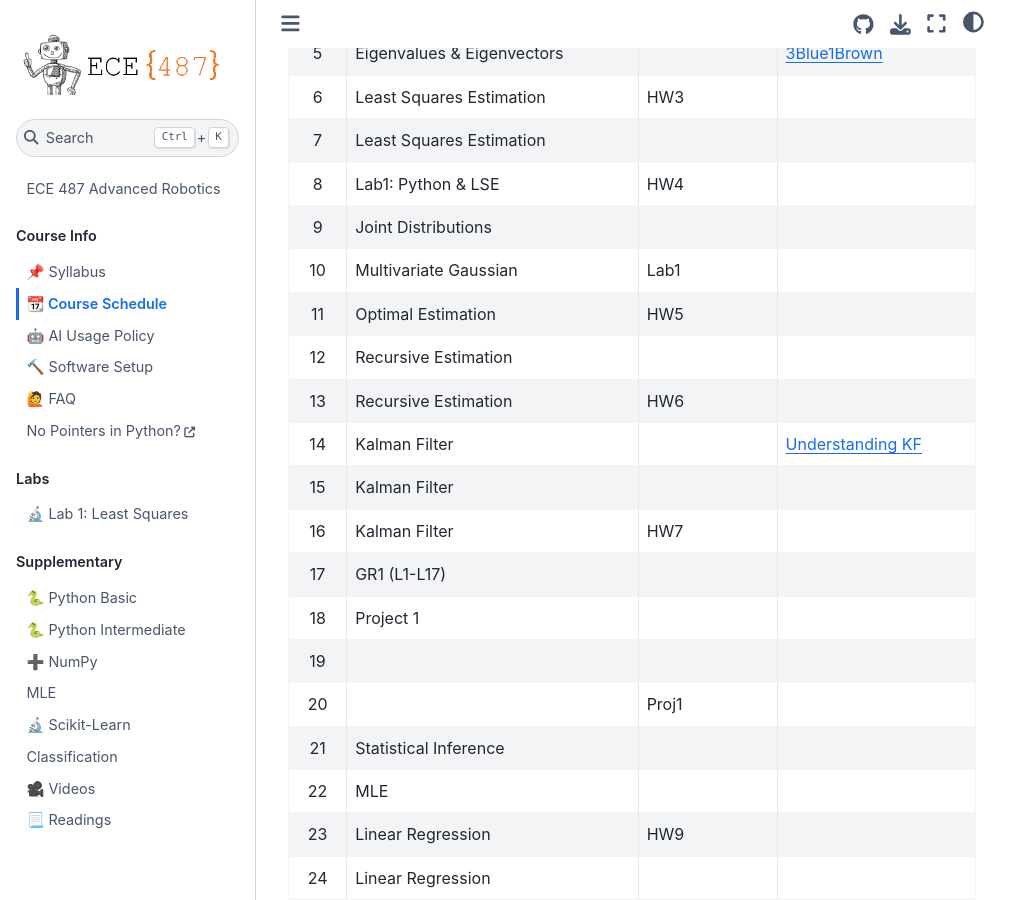
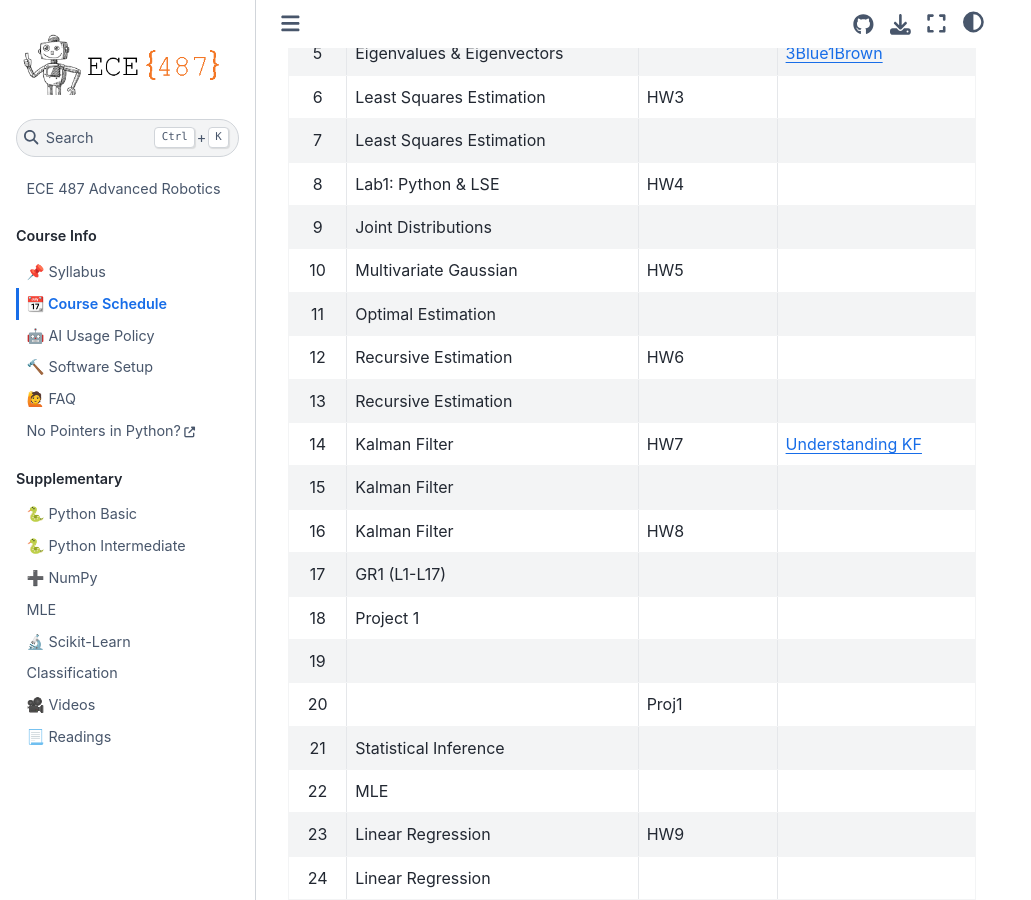
Before and after one commit to stanbaek/ece487, a Jupyter Book: the page built from docs/schedule.md, in a window 1280 px wide and 900 px high, scrolled down 632 px. Shown: the whole window, without its empty margins (0-1031 px from the left). Built offline with Jupyter Book 1.0.4 settings and Sphinx 7.4.7 and the Sphinx Book theme 1.1.4, drawn with Linux system fonts in a browser that asks for light colours.

Commit message:
Updated schedule

```diff
--- a/docs/_toc.yml
+++ b/docs/_toc.yml
@@ -14,10 +14,6 @@ parts:
   - url: https://stanbaek.github.io/NoPointer.html
     title: No Pointers in Python?
 
-- caption: Labs
-  chapters:
-  - glob: Lab*
-
 - caption: Supplementary
   chapters:
   - file: PythonBasic.md
--- a/docs/schedule.md
+++ b/docs/schedule.md
@@ -21,13 +21,13 @@ Reading:
 |7  | Least Squares Estimation      |            |
 |8  | Lab1: Python & LSE            | HW4        |
 |9  | Joint Distributions           |            |
-|10 | Multivariate Gaussian         | Lab1       |
-|11 | Optimal Estimation            | HW5        |
-|12 | Recursive Estimation          |            |
-|13 | Recursive Estimation          | HW6        |
-|14 | Kalman Filter                 |            |[Understanding KF](https://www.youtube.com/playlist?listn8PRpmsu08pzi6EMiYnR-076Mh-q3tWr)
+|10 | Multivariate Gaussian         | HW5        |
+|11 | Optimal Estimation            |            |
+|12 | Recursive Estimation          | HW6        |
+|13 | Recursive Estimation          |            |
+|14 | Kalman Filter                 | HW7        |[Understanding KF](https://www.youtube.com/playlist?listn8PRpmsu08pzi6EMiYnR-076Mh-q3tWr)
 |15 | Kalman Filter                 |            |
-|16 | Kalman Filter                 | HW7        |
+|16 | Kalman Filter                 | HW8        |
 |17 | GR1 (L1-L17)                  |            |
 |18 | Project 1                     |            |
 |19 |                               |            |
```
Also changed, not shown: docs/Lab1_LSE.ipynb (deleted).
